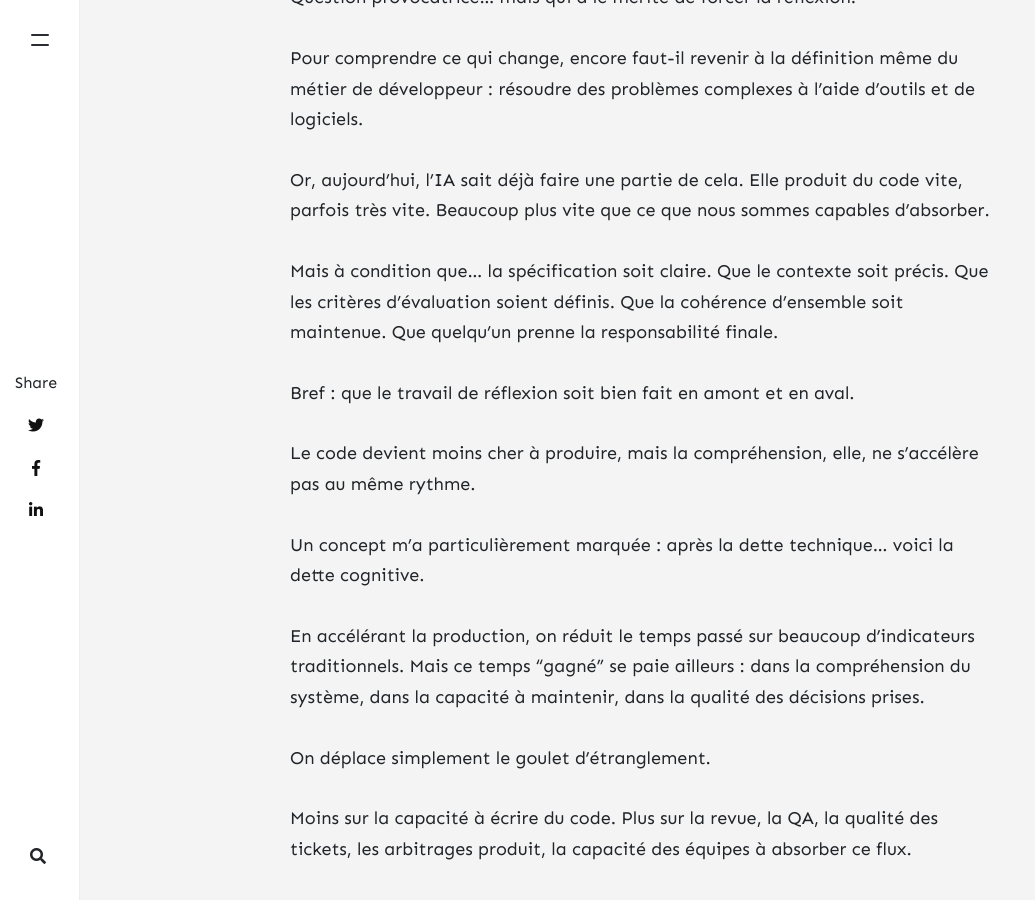
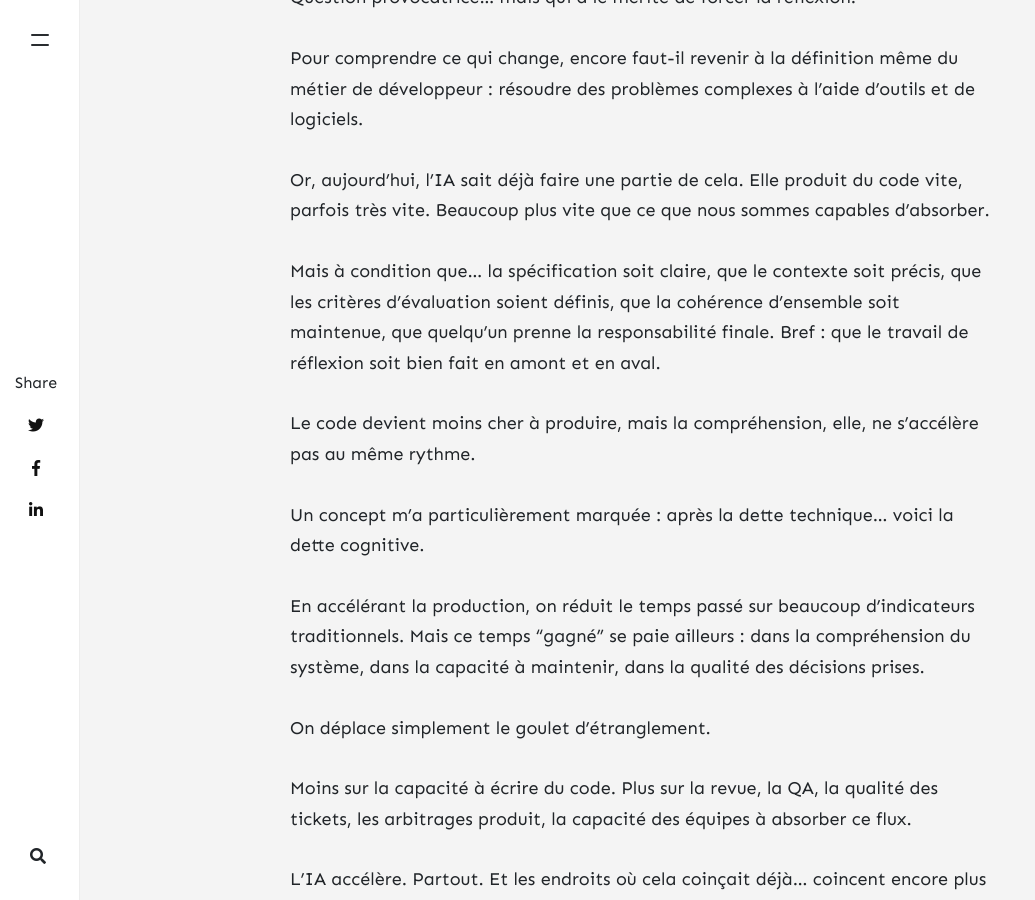
Before and after one commit to klaukf/blog, a Jekyll site: the page built from _posts/2026-04-17-Retour-sur-MiXiT-2026.md, in a window 1280 px wide and 900 px high, scrolled down 29756 px. Shown: the whole window, without its empty margins (0-1035 px from the left). Built offline with Jekyll 4.4.1, drawn with Linux system fonts in a browser that asks for light colours; nearby versions of some CDN libraries; comment, search, counter and statistics services are not loaded; some of the changed text lies outside the part shown.

Commit message:
correctionTips

```diff
--- a/_posts/2026-04-17-Retour-sur-MiXiT-2026.md
+++ b/_posts/2026-04-17-Retour-sur-MiXiT-2026.md
@@ -581,12 +581,7 @@
 
 Or, aujourd’hui, l’IA sait déjà faire une partie de cela. Elle produit du code vite, parfois très vite. Beaucoup plus vite que ce que nous sommes capables d’absorber.
 
-Mais à condition que… la spécification soit claire.
-Que le contexte soit précis.
-Que les critères d’évaluation soient définis.
-Que la cohérence d’ensemble soit maintenue.
-Que quelqu’un prenne la responsabilité finale.
-
+Mais à condition que… la spécification soit claire, que le contexte soit précis, que les critères d’évaluation soient définis, que la cohérence d’ensemble soit maintenue, que quelqu’un prenne la responsabilité finale.
 Bref : que le travail de réflexion soit bien fait en amont et en aval.
 
 Le code devient moins cher à produire, mais la compréhension, elle, ne s’accélère pas au même rythme.
@@ -812,7 +807,7 @@
 
 Et ces rôles ne sont pas figés : n’importe qui peut devenir crew lead ponctuellement. Même logique côté coach, qui n’est pas un supérieur hiérarchique mais une personne choisie, avec laquelle la relation peut évoluer.
 
-Un rôle supplémentaire existe : le **Deputee**, qui coordonne plusieurs crews et peut prendre certaines décisions RH.
+Un rôle supplémentaire existe : le Deputee, qui coordonne plusieurs crews et peut prendre certaines décisions RH.
 
 Ce qui change vraiment, c’est la **distribution de la capacité de décision**.
 
@@ -844,7 +839,7 @@
 
 * l’onboarding peut être déroutant
 * la quantité de documentation peut donner l’impression de se perdre
-* savoir donner **et recevoir du feedback** devient une compétence clé
+* savoir donner et recevoir du feedback devient une compétence clé
 * l’autonomie demande de la maturité
 
 Mais les enseignements que l’on peut en tirer sont nombreux, même sans adopter le modèle tel quel :
```
